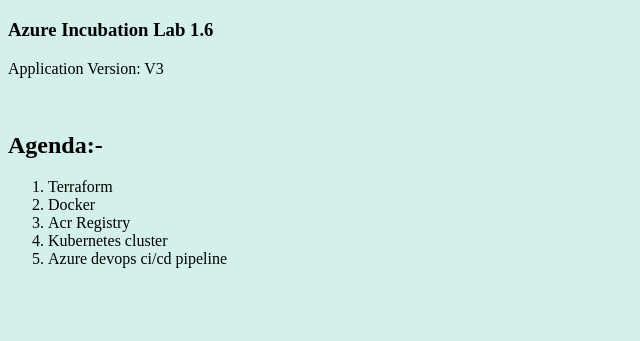
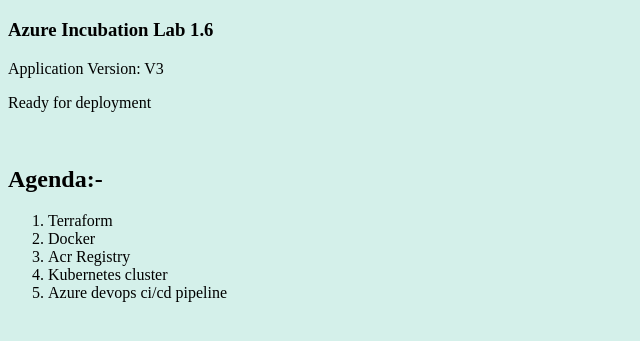
Before and after one commit to rupeshdhondi/kubernetes-acr-aks, a plain HTML site: page kubernetes-acr-aks/index.html in a window 1280 px wide. Shown: the part 61-402 px from the top of the page, without its empty margins (0-640 px from the left). Drawn offline with Linux system fonts and the light colour scheme.

Commit message:
let start work

```diff
--- a/kubernetes-acr-aks/index.html
+++ b/kubernetes-acr-aks/index.html
@@ -4,6 +4,7 @@
       <h1>Welcome to EPAM !!!</h1>
       <h3>Azure Incubation Lab 1.6</h3>
       <p>Application Version: V3</p>
+      <p>Ready for deployment</p>
       <br>
 
 <h2> Agenda:- </h2>
```
